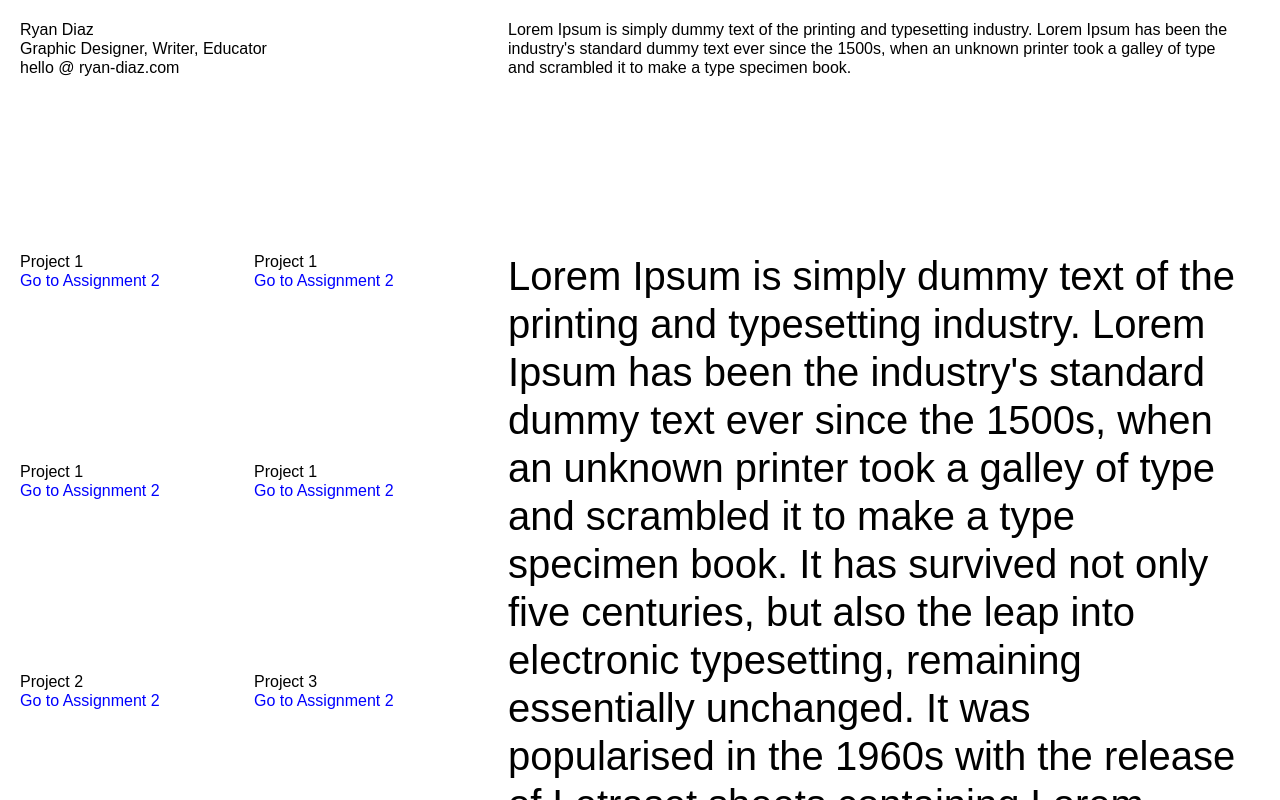
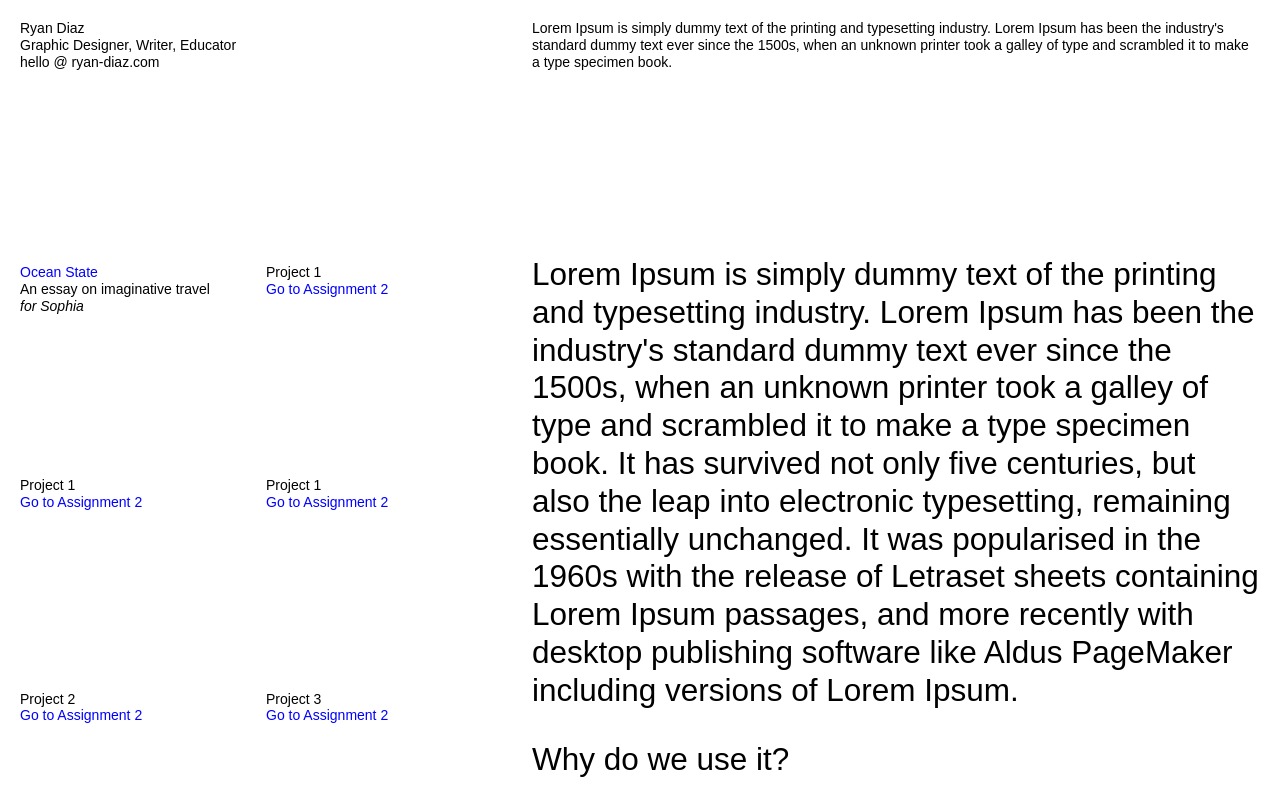
Before and after one commit to bdiaz01/ryan_web-programming, a plain HTML site: page index.html in a window 1280 px wide. Drawn offline with nearby package versions, Linux system fonts and the light colour scheme.

Commit message:
Javascript Background on Hover

```diff
--- a/homescript.js
+++ b/homescript.js
@@ -1,3 +1,8 @@
 $(document).ready(function() {
     console.log("oh my god oh my god");
+    $("#ocean").hover(backgroundToggle);
+
+    function backgroundToggle() {
+        $("#backgroundHover").toggleClass("show");
+    }
 });
--- a/homestyle.css
+++ b/homestyle.css
@@ -2,11 +2,11 @@
     box-sizing: border-box;
     margin: 0;
     padding: 0;
-    font-size: 16px;
+    font-size: 14px;
+    line-height: 1.2;
 }
 body{
     background: rgb(255, 255, 255);
-    line-height: 1.2;
     font-family: Arial, Helvetica, sans-serif;
     font-size: 1em;
     color: rgb(0, 0, 0);
@@ -14,60 +14,92 @@ body{
     overflow: hidden;
 }
 
+#backgroundHover {
+    position: fixed;
+    width: 100vw;
+    height: 100vh;
+    background: url("assignment-02/a02-assets/beaverstate-googlemaps.png");
+    background-repeat: no-repeat;
+    background-position: center;
+    background-size: 33vw;
+    opacity: 0;
+}
+#backgroundHover.show {
+    opacity: 1;
+}
+#oceanImage {
+    background: url("home-assets/pacha-wide.jpeg");
+}
+#project2 {
+}
+
 .introSticky {
     display: flex;
     position: fixed;
-    margin: 20px;
-    height: calc((100vw - 20px) / 5);
+    height: calc(100vw / 5);
+    z-index: 1000;
 }
 .nameCell {
-    width: calc(((100% - 20px) / 5) * 2);
+    width: calc((100% / 5) * 2);
+    padding-top: 20px;
+    padding-left: 20px;
     height: 100%;
 }
 .infoCell {
-    width: calc(((100% - 20px) / 5) * 3);
+    width: calc((100% / 5) * 3);
+    padding: 20px;
     height: 100%;
+    padding-left: 0 .25em;
 }
 
 .cabinet {
-    padding-top: calc((100vw - 20px) / 5);
     display: flex;
     position: fixed;
-    overflow: hidden;
-    margin: 0px 20px;
+    padding: 0px 0px;
+    height: 100%;
+    z-index: 1000;
 }
 .drawer {
-    width: calc(((100% - 20px) / 5) * 2);
+    padding-top: calc(100vw / 5);
+    padding-left: 20px;
+    width: calc((100% / 5) * 2);
     height: 100%;
+    overflow-y: scroll;
 }
     .shelves {
-        margin: 0;
+        padding-top: 8px;
         width: 100%;
         height: 100%;
-        overflow-y: scroll;
         /*flex-direction: row;
         flex: auto;
         flex-wrap: wrap;*/
     }
     .cell {
         float: left;
-        width: calc((100% - 20px) / 2);
-        height: calc((100vw - 20px) / 6);
+        width: calc(100% / 2);
+        height: calc(100vw / 6);
         /*border: 1px solid black;*/
     }
 
 .textArea {
-    width: calc(((100% - 20px) / 5) * 3);
-    font-size: 2.5em;
+    padding-top: calc(100vw / 5);
+    padding-right: 20px;
+    padding-left: 20px;
+    width: calc((100% / 5) * 3);
     height: 100%;
     overflow-y: scroll;
 }
-
+.textArea p {
+    font-size: 2.25rem;
+    margin-bottom: 2.25rem;
+}
 
 a{
     text-decoration: none;
     color: blue;
-
+}
+.dedication {
+    font-style: italic;
 }
 
 @media screen and (max-width: 768px) {
--- a/index.html
+++ b/index.html
@@ -17,30 +17,31 @@
 
 <body>
 
+    <div id="backgroundHover">
+    </div>
+
     <div class="introSticky">
-
         <div class="nameCell">
             <p>Ryan Diaz</p>
             <p>Graphic Designer, Writer, Educator</p>
             <p>hello @ ryan-diaz.com</p>
         </div>
-
         <div class="infoCell">
             <p>Lorem Ipsum is simply dummy text of the printing and typesetting industry. Lorem Ipsum has been the industry's standard dummy text ever since the 1500s, when an unknown printer took a galley of type and scrambled it to make a type specimen book.</p>
         </div>
-
     </div>
 
     <div class="cabinet">
         <div class="drawer">
             <div class="shelves">
 
-            <div class="cell">
-                <p>Project 1</p>
-                <p><a href="assignment-02/index.html">Go to Assignment 2</a></p>
+            <div id="ocean" class="cell">
+                <p><a href="assignment-02/index.html">Ocean State</a></p>
+                <p>An essay on imaginative travel</p>
+                <p class="dedication">for Sophia</p>
             </div>
 
-            <div class="cell">
+            <div id="project2" class="cell">
                 <p>Project 1</p>
                 <p><a href="assignment-02/index.html">Go to Assignment 2</a></p>
             </div>
@@ -103,11 +104,9 @@
             </div>
         </div>
         <div class="textArea">
-            Lorem Ipsum is simply dummy text of the printing and typesetting industry. Lorem Ipsum has been the industry's standard dummy text ever since the 1500s, when an unknown printer took a galley of type and scrambled it to make a type specimen book. It has survived not only five centuries, but also the leap into electronic typesetting, remaining essentially unchanged. It was popularised in the 1960s with the release of Letraset sheets containing Lorem Ipsum passages, and more recently with desktop publishing software like Aldus PageMaker including versions of Lorem Ipsum.
-
-            Why do we use it?
-            It is a long established fact that a reader will be distracted by the readable content of a page when looking at its layout. The point of using Lorem Ipsum is that it has a more-or-less normal distribution of letters, as opposed to using 'Content here, content here', making it look like readable English. Many desktop publishing packages and web page editors now use Lorem Ipsum as their default model text, and a search for 'lorem ipsum' will uncover many web sites still in their infancy. Various versions have evolved over the years, sometimes by accident, sometimes on purpose (injected humour and the like).
-
+            <p>Lorem Ipsum is simply dummy text of the printing and typesetting industry. Lorem Ipsum has been the industry's standard dummy text ever since the 1500s, when an unknown printer took a galley of type and scrambled it to make a type specimen book. It has survived not only five centuries, but also the leap into electronic typesetting, remaining essentially unchanged. It was popularised in the 1960s with the release of Letraset sheets containing Lorem Ipsum passages, and more recently with desktop publishing software like Aldus PageMaker including versions of Lorem Ipsum.</p>
+            <p>Why do we use it?</p>
+            <p>It is a long established fact that a reader will be distracted by the readable content of a page when looking at its layout. The point of using Lorem Ipsum is that it has a more-or-less normal distribution of letters, as opposed to using 'Content here, content here', making it look like readable English. Many desktop publishing packages and web page editors now use Lorem Ipsum as their default model text, and a search for 'lorem ipsum' will uncover many web sites still in their infancy. Various versions have evolved over the years, sometimes by accident, sometimes on purpose (injected humour and the like).</p>
 
         </div>
     </div>
```
Also changed, not shown: home-assets/pacha-wide.jpeg (added), home-assets/pacha.jpeg (added), 1 other file.
